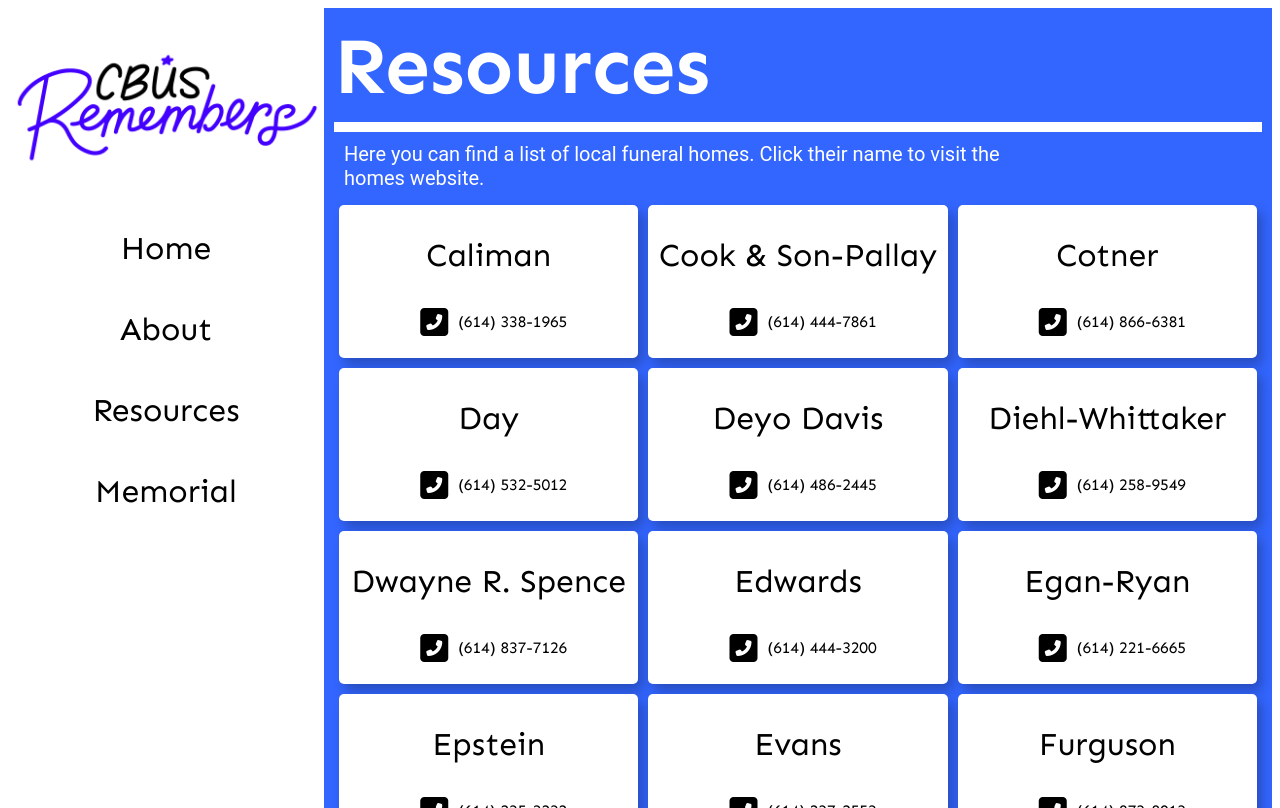
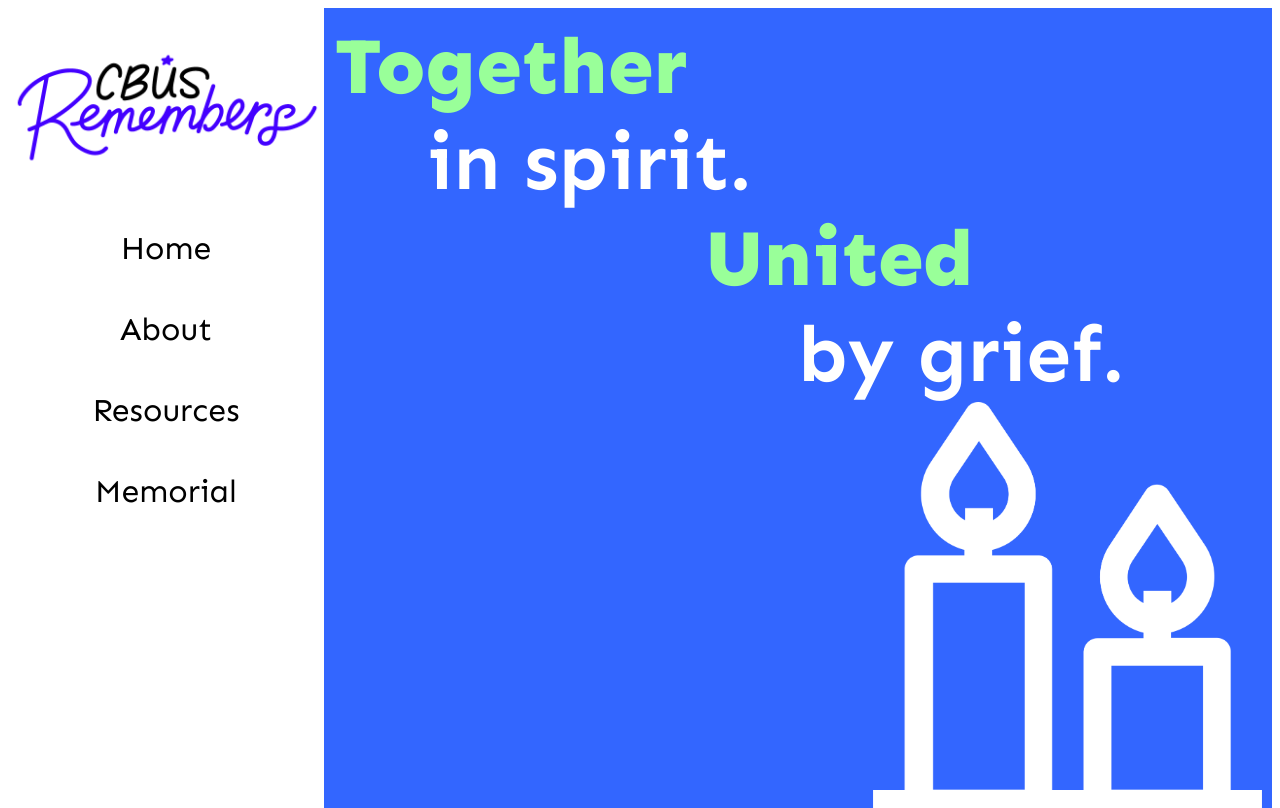
Before and after one commit to wijohnst/rememberingcolumbus.github.io, a React (Create React App) app: page / in a window 1280 px wide. Built offline with nearby package versions, Linux system fonts and the light colour scheme.

Commit message:
reset initial nav

```diff
--- a/src/AppContextProvider.js
+++ b/src/AppContextProvider.js
@@ -3,7 +3,7 @@ import AppContext from './AppContext'
 
 export default function AppContextProvider(props) {
 
-  const [navSelect, setNavSelect] = useState("Resources");
+  const [navSelect, setNavSelect] = useState("Home");
   const [navOptions] = useState(["Home","About","Resources","Memorial"])
 
   return (
```
